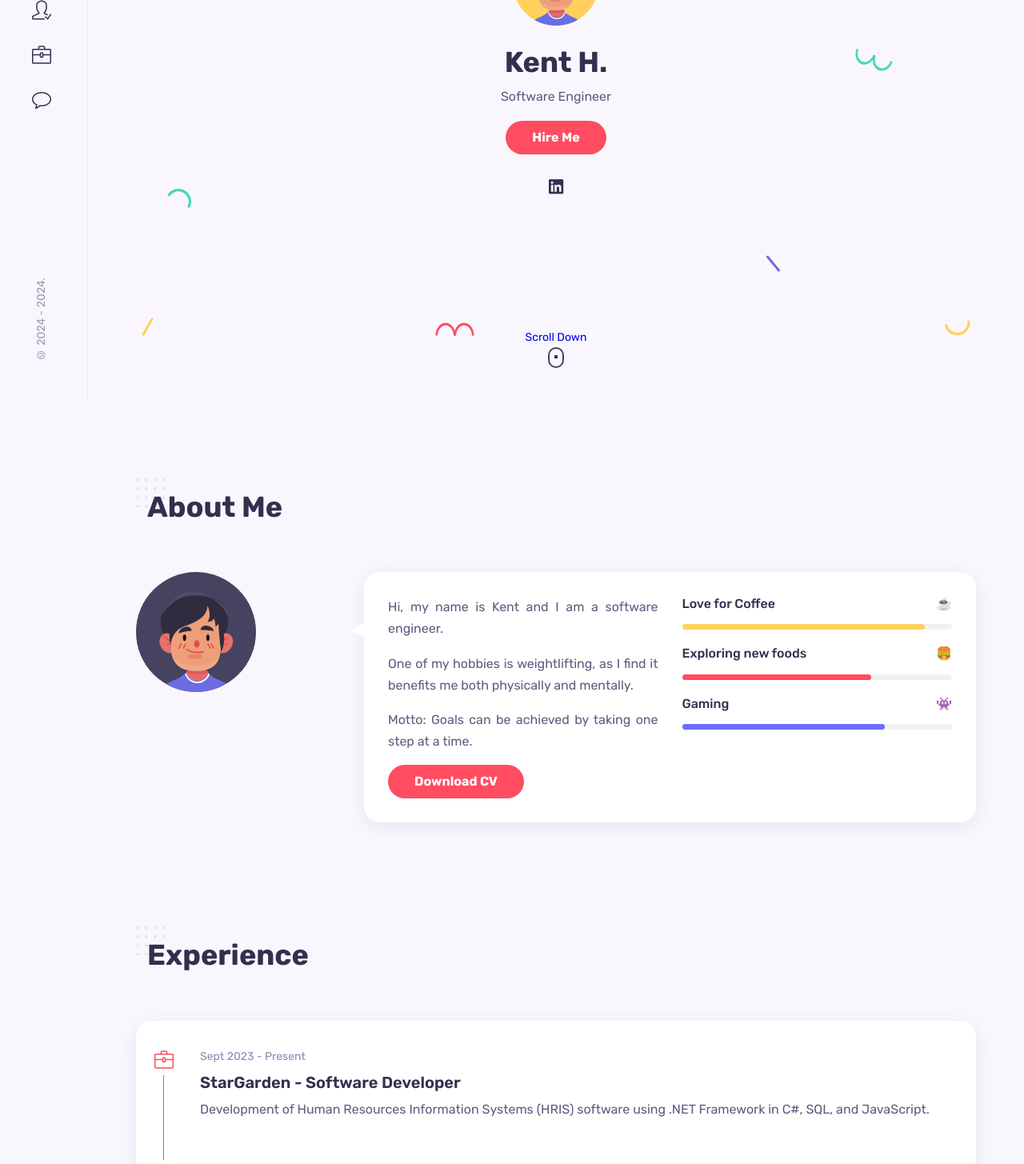
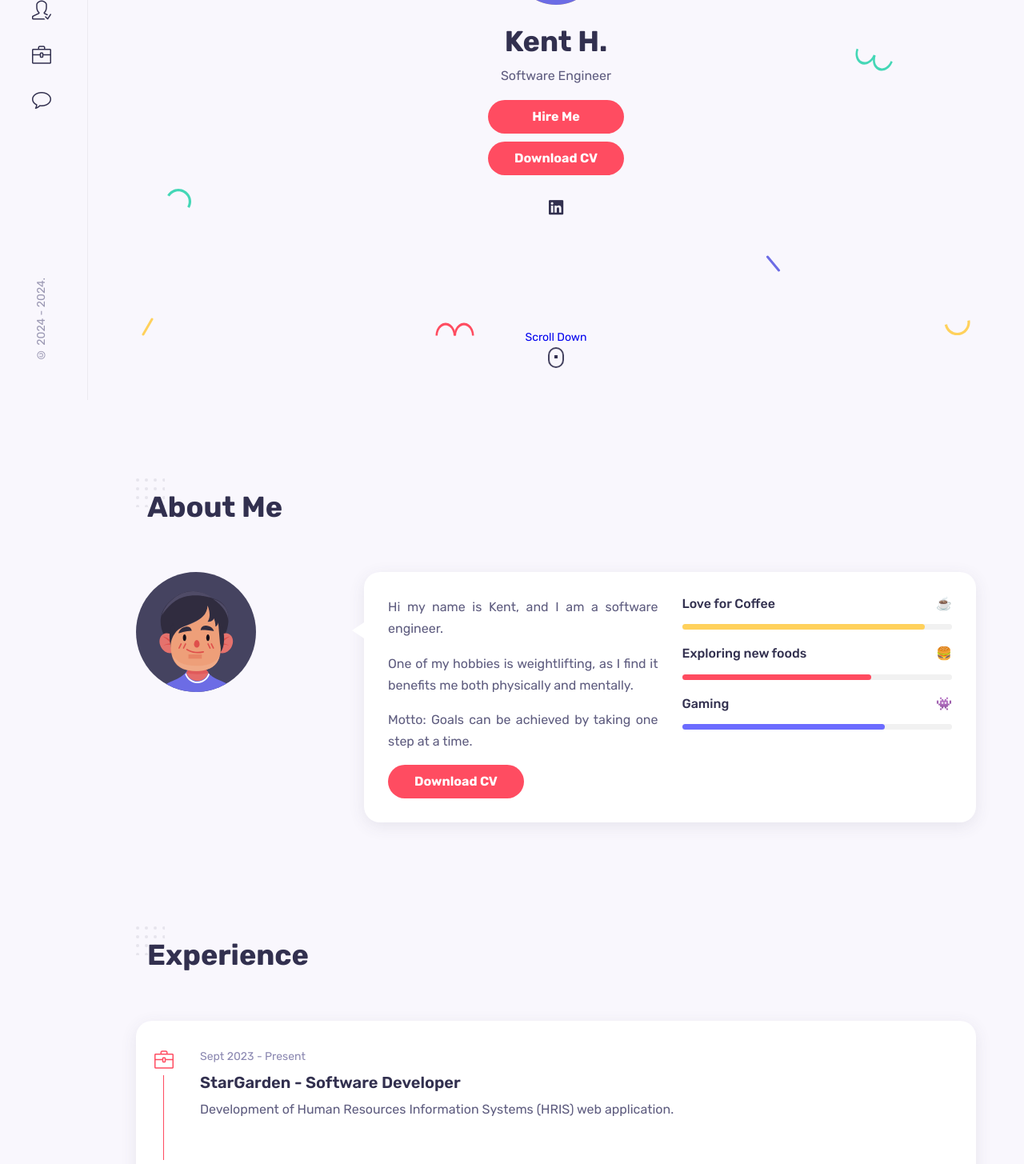
Before and after one commit to kenth727/kenth727.github.io, a React (Create React App) app in the folder portfolio_website/: page / in a window 1280 px wide. Shown: the part 300-1755 px from the top of the page at 80% size. Built offline with nearby package versions, Linux system fonts and the light colour scheme; no server answers.

Commit message:
update favicon, move cv button to top

```diff
--- a/portfolio_website/src/components/about/About.jsx
+++ b/portfolio_website/src/components/about/About.jsx
@@ -15,7 +15,7 @@ const About = () => {
         <div className="about__data grid">
           <div className="about__info">
             <p className="about__description">
-              Hi, my name is Kent and I am a software engineer.
+              Hi my name is Kent, and I am a software engineer.
             </p>
             <p className="about__description">
               One of my hobbies is weightlifting, as I find it benefits me both physically and mentally.
--- a/portfolio_website/src/components/home/Home.jsx
+++ b/portfolio_website/src/components/home/Home.jsx
@@ -4,6 +4,7 @@ import Me from "../../assets/avatar-1.svg"
 import HeaderSocials from './HeaderSocials'
 import ScrollDown from './ScrollDown'
 import Shapes from './Shapes'
+import Resume from "../../assets/resume.pdf"
 
 const Home = () => {
   return (
@@ -13,10 +14,12 @@ const Home = () => {
         <h1 className="home__name">Kent H.</h1>
         <p className="home__education">Software Engineer</p>
 
+        <div className="home__contact">
+          <a href="#contact" className="btn">Hire Me</a>
+          <a href={Resume} download="Kent_H_Resume.pdf" className="btn">Download CV</a>
+        </div>
 
-        <a href="#contact" className="btn">Hire Me</a>
         <HeaderSocials></HeaderSocials>
-
         <ScrollDown></ScrollDown>
       </div>
 
--- a/portfolio_website/src/components/home/home.css
+++ b/portfolio_website/src/components/home/home.css
@@ -57,6 +57,12 @@
 
 .home__scroll-name {
     font-size: var(--small-font-size);
+}
+
+.home__contact {
+    display: flex;
+    flex-direction: column;
+    gap: 10px;
 }
 
 .mouse {
--- a/portfolio_website/src/components/resume/Data.jsx
+++ b/portfolio_website/src/components/resume/Data.jsx
@@ -29,7 +29,7 @@ const Data = [
       icon: "icon-briefcase",
       year: "Sept 2023 - Present",
       title: "StarGarden - Software Developer",
-      desc: "Development of Human Resources Information Systems (HRIS) software using .NET Framework in C#, SQL, and JavaScript.",
+      desc: "Development of Human Resources Information Systems (HRIS) web application.",
     },
     {
       id: 3,
```
Also changed, not shown: portfolio_website/package.json (+7 -1 lines), 2 other files (tests, documents, lock files or other folders).
